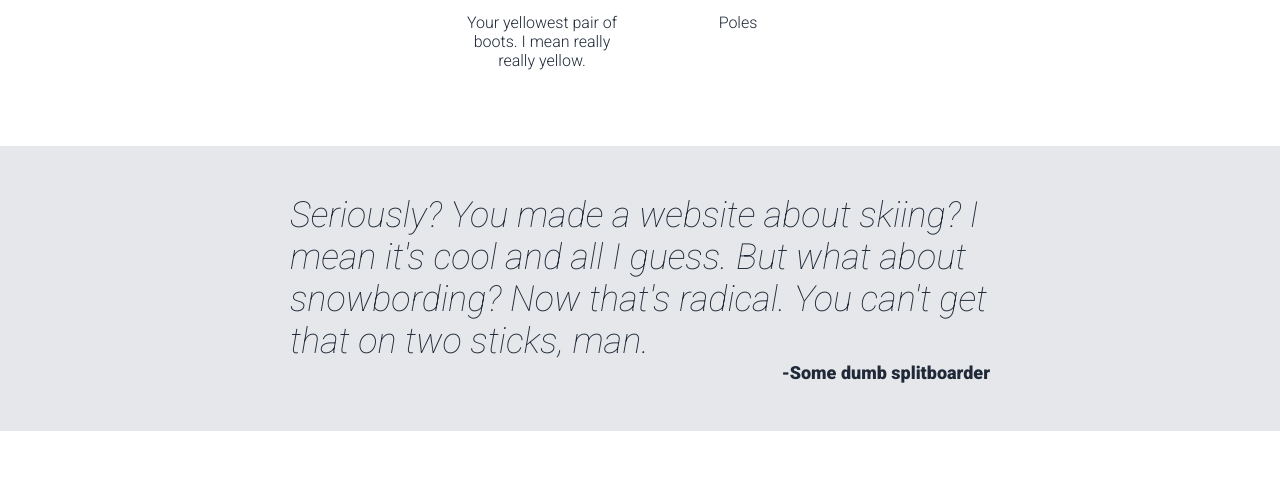
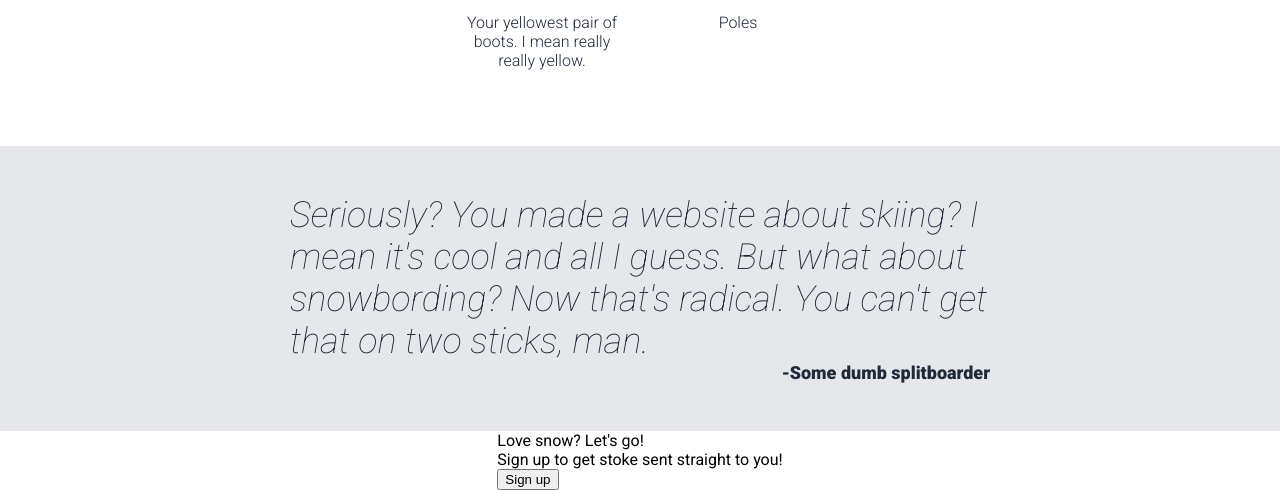
Before and after one commit to sarahangle/odin-landing-page, a plain HTML site: page index.html in a window 1280 px wide. Shown: the part 743-1233 px from the top of the page. Before the commit the page ends 1174 px from the top, so only its background shows below. Drawn offline with Linux system fonts and the light colour scheme.

Commit message:
Add HTML content for sign up section

```diff
--- a/index.html
+++ b/index.html
@@ -63,7 +63,13 @@
         </div>
     </div>
 
-    <div class="signup"></div>
+    <div class="signup">
+        <div class="text">
+            <div>Love snow? Let's go!</div>
+            <div>Sign up to get stoke sent straight to you!</div>
+        </div>
+        <button>Sign up</button>
+    </div>
 
     <footer></footer>
 
```
